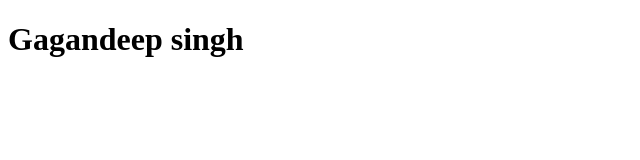
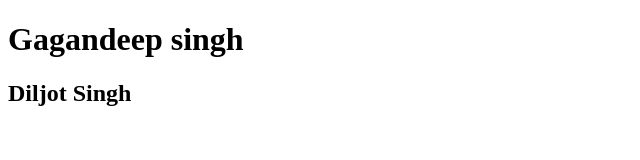
Before and after one commit to Gagan3825/github_pull_push_req, a plain HTML site: page index.html in a window 1280 px wide. Shown: the whole page, without its empty margins (0-640 px from the left). Drawn offline with Linux system fonts and the light colour scheme.

Commit message:
added h2 tag

```diff
--- a/index.html
+++ b/index.html
@@ -7,5 +7,6 @@
 </head>
 <body>
     <h1>Gagandeep singh</h1>
+    <h2>Diljot Singh</h2>
 </body>
 </html>
```
